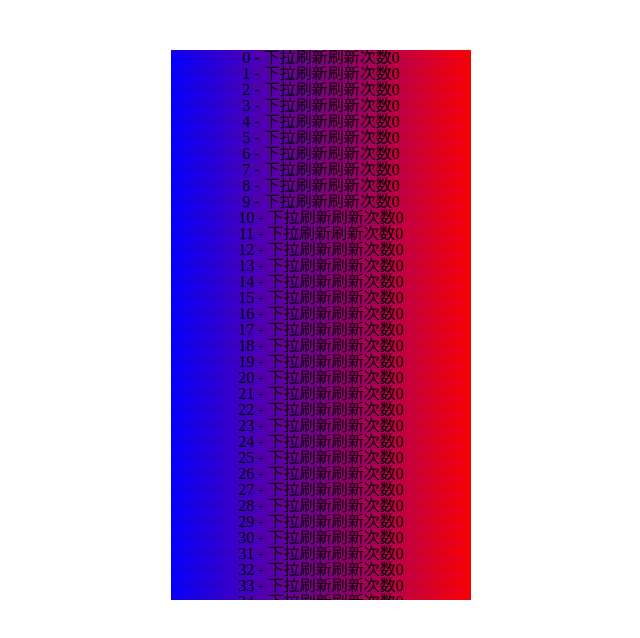
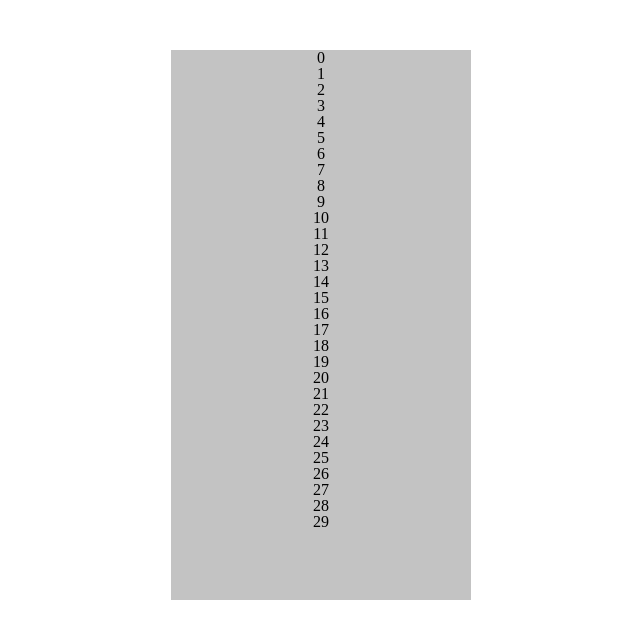
Before and after one commit to zhongmeizhi/uuz, a React (Create React App) app: page / in a window 1280 px wide. Shown: the top 638 px of the page, without its empty margins (319-959 px from the left). Built offline with nearby package versions, Linux system fonts and the light colour scheme.

Commit message:
上拉刷新。下拉加载

```diff
--- a/src/App.css
+++ b/src/App.css
@@ -4,6 +4,5 @@
     margin: 50px auto;
 }
 .test-content {
-    background: linear-gradient(45deg, blue, red);
     text-align: center;
 }
--- a/src/index.css
+++ b/src/index.css
@@ -115,6 +115,7 @@ a:hover, a:active {
 }
 .reFresh-area {
     position: relative;
+    background: #c3c3c3;
     height: 100%;
     overflow-y: auto;
     z-index: 2;
--- a/src/page/TestReFresh.jsx
+++ b/src/page/TestReFresh.jsx
@@ -7,34 +7,33 @@ class TestReFresh extends React.Component {
   constructor() {
     super();
     this.state = {
-      txt: '下拉刷新',
-      idx: 0
+      num: 30
     }
   }
 
   freshHandler = () => {
+    this.setState({
+      num: 50
+    })
+  }
+
+  loadHandler = () => {
     this.setState((preState) => {
       return {
-        txt: '下拉刷新执行完成',
-        idx: preState.idx + 1
+        num: preState.num + 30
       }
     })
   }
 
-  loadHandler = () => {
-    console.log('上拉加载 。')
-  }
-
   render() {
-    const testTxt = `${this.state.txt}刷新次数${this.state.idx}`;
 
     return <div className="test-reFresh">
       <ReFresh
         freshHandler={this.freshHandler}
         loadHandler={this.loadHandler}>
         {
-          Array(55).fill(0).map((val, idx) => {
-            return <div className="test-content" key={idx}>{idx} - {testTxt}</div>
+          Array(this.state.num).fill(0).map((val, idx) => {
+            return <div className="test-content" key={idx}>{idx}</div>
           })
         }
       </ReFresh>
--- a/src/utils/ReFresh.jsx
+++ b/src/utils/ReFresh.jsx
@@ -9,6 +9,8 @@ class ReFresh extends React.Component {
     this.isNeedFresh = false; // 是否需要刷新
     this.isNeedLoad = false; // 是否需要加载
     this.startPageY = null;
+    this.freshAble = false;
+    this.loadAble = false;
 
     this.state = {
       transform: '',
@@ -22,14 +24,27 @@ class ReFresh extends React.Component {
     // 记住手的位置
     this.startPageY = val.touches[0].pageY;
 
+    // 重置
+    this.isNeedFresh = false;
+    this.isNeedLoad = false;
+
+    // 是否 可刷新
+    const scrollTop = this.refs.refreshArea.scrollTop;
+    this.freshAble = (scrollTop === 0);
+
+    // 是否可加载
+    const areaHeight = this.refs.refreshArea.offsetHeight;
+    const domHeight = this.refs.refreshDom.offsetHeight;
+    this.loadAble = (areaHeight + scrollTop >= domHeight);
+
     // 不能有动画效果
     this.setState({transition: ''})
   }
 
   touchMoveHandler = (val) => {
-    const scrollTop = this.refs.refreshArea.scrollTop;
-    // 如果页面已经到达顶部，那么可以触发下拉刷新功能
-    if (scrollTop === 0) {
+
+    if (this.freshAble || this.loadAble) {
+
       // 计算位置
       const curPageY = val.touches[0].pageY;
       const distanceY = (curPageY - this.startPageY) / 2;
@@ -40,6 +55,8 @@ class ReFresh extends React.Component {
 
       const DISTANSE = 90;
 
+      // 下拉
+      if (this.freshAble && distanceY > 0) {
         if (distanceY > DISTANSE) {
           this.isNeedFresh = true;
           freshParms.refreshTip = '松开刷新';
@@ -47,26 +64,12 @@ class ReFresh extends React.Component {
           this.isNeedFresh = false;
           freshParms.refreshTip = '下拉刷新';
         }
-
         this.setState(freshParms);
-
         return;
       }
 
-    //  TODO 代码合并
-    const areaHeight = this.refs.refreshArea.offsetHeight;
-    const domHeight = this.refs.refreshDom.offsetHeight;
-    if (areaHeight - domHeight <= scrollTop) {
-      // 计算位置
-      const curPageY = val.touches[0].pageY;
-      const distanceY = (curPageY - this.startPageY) / 2;
-
-      let freshParms = {
-        transform: `translate(0, ${distanceY}px)`,
-      }
-
-      const DISTANSE = 90;
-
+      // 上拉
+      if (this.loadAble && distanceY < 0) {
         if (-distanceY > DISTANSE) {
           this.isNeedLoad = true;
           freshParms.loadTip = '松开加载';
@@ -74,19 +77,23 @@ class ReFresh extends React.Component {
           this.isNeedLoad = false;
           freshParms.loadTip = '上拉加载';
         }
+        this.setState(freshParms);
+        return;
+      }
 
-      this.setState(freshParms);
-
-      return;
     }
   }
 
-  touchEndHandler = (val) => {
+  touchEndHandler = () => {
+
+    this.freshAble = false;
+    this.loadAble = false;
+
     this.setState({
       transform: `translate(0, 0)`,
       transition: 'transform 0.6s',
       refreshTip: '开始刷新',
-      loadTip: '开始加载'
+      loadTip: '开始加载',
     })
 
     // 需要刷新的时候执行 传入的刷新方法
@@ -94,6 +101,7 @@ class ReFresh extends React.Component {
       this.props.freshHandler();
       return;
     }
+
     // 增加上拉加载
     if (this.isNeedLoad && typeof this.props.loadHandler === 'function') {
       this.props.loadHandler();
@@ -103,8 +111,7 @@ class ReFresh extends React.Component {
 
   render() {
     return (
-      <div
-        className="reFresh-box">
+      <div className="reFresh-box">
         {/* 刷新tip */}
         <div className="tip reFresh-tip">{this.state.refreshTip}</div>
 
@@ -120,7 +127,6 @@ class ReFresh extends React.Component {
           onTouchMove={this.touchMoveHandler}
           onTouchEnd={this.touchEndHandler}
         >
-
           {/* 真正的内容 */}
           <div
             ref="refreshDom"
@@ -128,8 +134,8 @@ class ReFresh extends React.Component {
             >
             {this.props.children}
           </div>
+        </div>
 
-        </div>
         {/* 加载tip */}
         <div className="tip load-tip">{this.state.loadTip}</div>
       </div>
```
Lines whose indentation alone changed are shown as unchanged.
